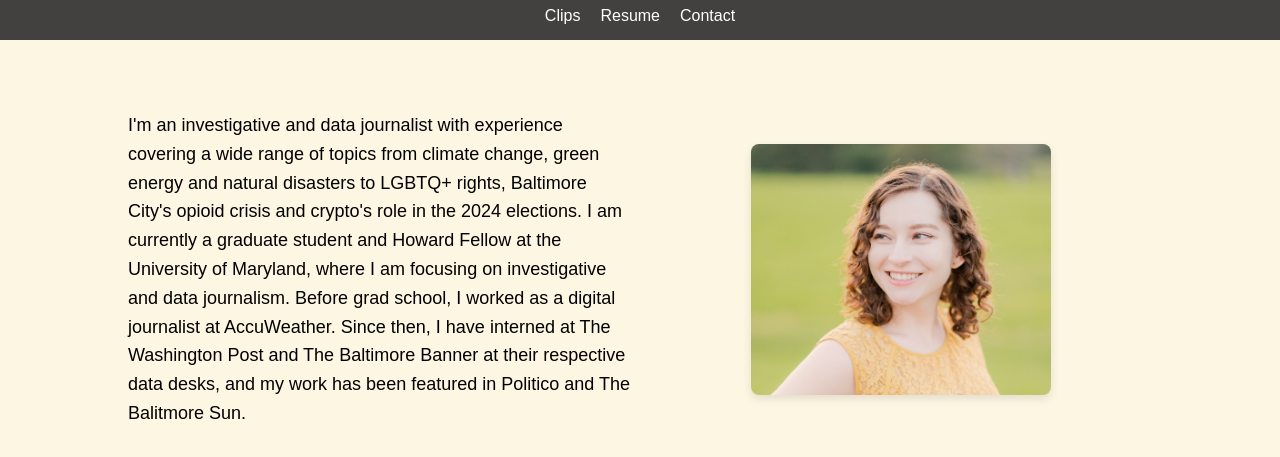
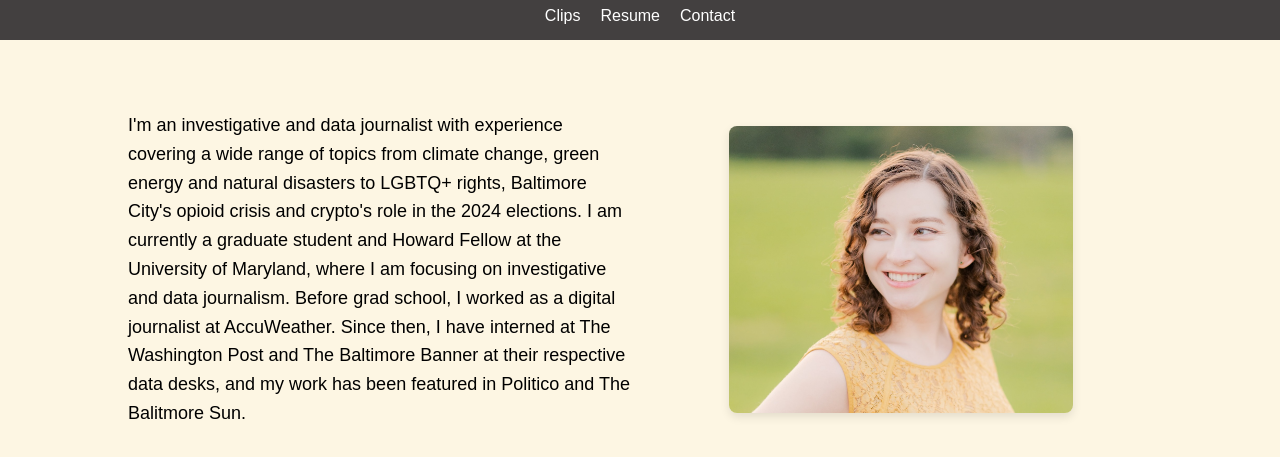
Before and after one commit to anavarr3/anavarr3.github.io, a plain HTML site: page index.html in a window 1280 px wide. Shown: the part 69-526 px from the top of the page. Drawn offline with Linux system fonts and the light colour scheme.

Commit message:
photo_adjustment_8

```diff
--- a/style.css
+++ b/style.css
@@ -81,7 +81,7 @@
 
 /* Image styling */
 .image-section img {
-    width: 300px; /* Resize the image (adjust the width as needed) */
+    width: 344px; /* Resize the image (adjust the width as needed) */
     height: auto;
     border-radius: 8px;
     box-shadow: 0 4px 10px rgba(0, 0, 0, 0.1); /* optional */
```
